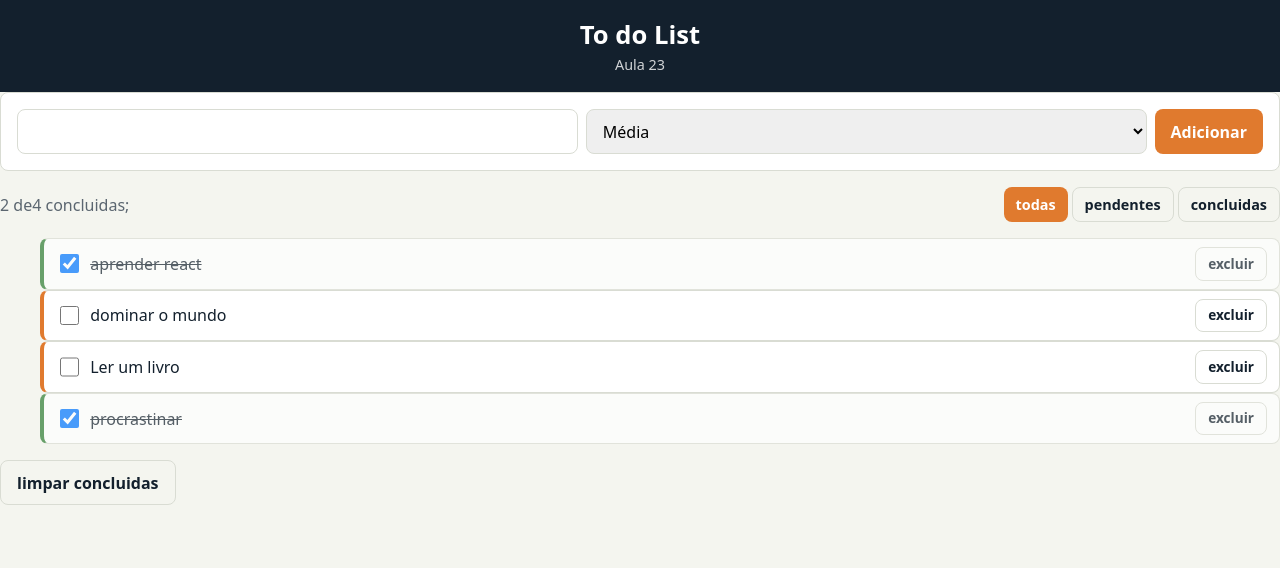
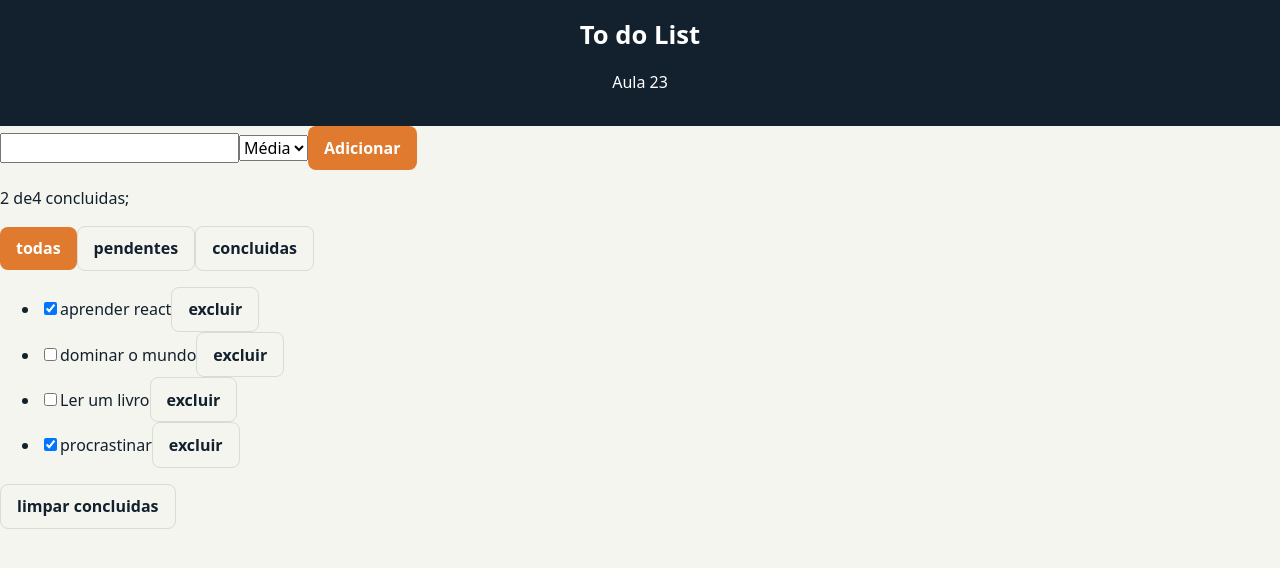
Before and after one commit to pedroh-aranha/react-introdution, a Next.js app: page / in a window 1280 px wide. Shown: the top 568 px of the page. Built offline with nearby package versions, Linux system fonts and the light colour scheme.

Commit message:
css modules

```diff
--- a/app/globals.css
+++ b/app/globals.css
@@ -1,3 +1,5 @@
+/* Aula 24: o globals.css fica só com a BASE do site.
+   O visual de cada componente mora no .module.css da pasta dele. */
    :root {
     --cor-fundo: #F4F5EF;
     --cor-superficie: #FFFFFF;
@@ -7,6 +9,7 @@
     --cor-principal-escura: #B85F1E;
     --cor-perigo: #C62828;
     --cor-ok: #2E7D32;
+    --cor-info: #1565C0;
     --cor-borda: #D9DCD3;
     --raio: 8px;
     --espaco: 1rem;
@@ -28,51 +31,6 @@ button,
   input,
   select {
     font: inherit;
-}
-
-/* ===== cabeçalho ===== */
-.cabecalho {
-  background: var(--cor-texto);
-  color: var(--cor-superficie);
-  padding: var(--espaco);
-  text-align: center;
-}
-
-.cabecalho h1 {
-  margin: 0;
-  font-size: 1.6rem;
-}
-
-.cabecalho p {
-  margin: 0;
-  font-size: 0.9rem;
-  opacity: 0.8;
-}
-
-.conteudo {
-  width: 100%;
-  max-width: 640px;
-  margin: 0 auto;
-  padding: var(--espaco);
-}
-
-/* ===== formulário ===== */
-.formulario {
-  display: flex;
-  flex-direction: column;
-  gap: 0.5rem;
-  background: var(--cor-superficie);
-  border: 1px solid var(--cor-borda);
-  border-radius: var(--raio);
-  padding: var(--espaco);
-}
-
-.formulario input,
-.formulario select {
-  padding: 0.6rem 0.75rem;
-  border: 1px solid var(--cor-borda);
-  border-radius: var(--raio);
-  min-width: 0;
   }
 
   button {
@@ -104,144 +62,9 @@ button:disabled {
     background: var(--cor-borda);
   }
 
-.erro {
-  color: var(--cor-perigo);
-  font-weight: bold;
-  margin: 0;
+  .conteudo {
+    width: 100%;
+    max-width: 1200px;
+    margin: 0 auto;
+    padding: var(--espaco);
   }
-
-/* ===== resumo e filtros ===== */
-.resumo {
-  display: flex;
-  flex-wrap: wrap;
-  align-items: center;
-  justify-content: space-between;
-  gap: 0.5rem;
-  margin: var(--espaco) 0;
-}
-
-.resumo p {
-  margin: 0;
-  color: var(--cor-texto-suave);
-}
-
-.filtros {
-  display: flex;
-  gap: 0.25rem;
-}
-
-.filtros button {
-  padding: 0.35rem 0.75rem;
-  font-size: 0.9rem;
-}
-
-.filtros .ativo {
-  background: var(--cor-texto);
-  color: var(--cor-superficie);
-  border-color: var(--cor-texto);
-}
-
-/* ===== lista ===== */
-.lista {
-  list-style: none;
-  padding: 0;
-  margin: 0;
-  display: flex;
-  flex-direction: column;
-  gap: 0.5rem;
-}
-
-.tarefa {
-  display: flex;
-  flex-wrap: wrap;
-  align-items: center;
-  gap: 0.5rem;
-  background: var(--cor-superficie);
-  border: 1px solid var(--cor-borda);
-  border-left: 4px solid var(--cor-principal);
-  border-radius: var(--raio);
-  padding: 0.5rem 0.75rem;
-}
-
-.tarefa label {
-  flex: 1 1 calc(100% - 3rem);
-  display: flex;
-  align-items: center;
-  gap: 0.5rem;
-  cursor: pointer;
-}
-
-.tarefa input[type="checkbox"] {
-  width: 1.2rem;
-  height: 1.2rem;
-}
-
-.tarefa .editar {
-  flex: 1 1 calc(100% - 3rem);
-  padding: 0.35rem 0.5rem;
-  border: 1px solid var(--cor-principal);
-  border-radius: var(--raio);
-}
-
-.tarefa button {
-  padding: 0.35rem 0.75rem;
-  font-size: 0.85rem;
-}
-
-/* 4.1: etiquetas de prioridade */
-.etiqueta {
-  font-size: 0.8rem;
-  font-weight: bold;
-  padding: 0.1rem 0.6rem;
-  border-radius: 999px;
-  white-space: nowrap;
-}
-
-.etiqueta.alta {
-  background: #FDE3E1;
-  color: #A1231C;
-}
-
-.etiqueta.media {
-  background: #FFF1D6;
-  color: #7A5300;
-}
-
-.etiqueta.baixa {
-  background: #E2F1E3;
-  color: #24652A;
-}
-
-.concluida {
-  border-left-color: var(--cor-ok);
-  opacity: 0.7;
-}
-
-.concluida span {
-  text-decoration: line-through;
-}
-
-.vazio {
-  text-align: center;
-  color: var(--cor-texto-suave);
-}
-
-@media (min-width: 600px) {
-  .formulario {
-    flex-direction: row;
-  }
-
-  .formulario input,
-.formulario select {
-    flex: 1;
-  }
-
-  .tarefa {
-    flex-wrap: nowrap;
-  }
-
-  .tarefa label,
-  .tarefa .editar {
-    flex: 1;
-  }
-}
--- a/app/page.js
+++ b/app/page.js
@@ -1,4 +1,4 @@
-import Cabecalho from "@/components/Cabecalho";
+import Cabecalho from "@/components/Cabecalho/Cabecalho";
 import ListaDeTarefas from "@/components/ListaDeTarefas";
 
 export default function Home() {
--- /dev/null
+++ b/components/Cabecalho/Cabecalho.js
@@ -0,0 +1,10 @@
+import styles from "./Cabecalho.module.css";
+
+export default function Cabecalho({ titulo, subtitulo }) {
+  return (
+    <header className={styles.cabecalho}>
+      <h1 className={styles.titulo}>{titulo}</h1>
+      <p>{subtitulo}</p>
+    </header>
+  );
+}
--- /dev/null
+++ b/components/Cabecalho/Cabecalho.module.css
@@ -0,0 +1,8 @@
+.cabecalho {
+    background: var(--cor-texto);
+    color: var(--cor-superficie);
+    padding: var(--espaco);
+    text-align: center;
+  }
+  .titulo { margin: 0; font-size: 1.6rem; }
+  .subtitulo { margin: 0; font-size: 0.9rem; opacity: 0.8; }
```
Also changed, not shown: dados/tarefas.js (added). Lines whose indentation alone changed are shown as unchanged.
